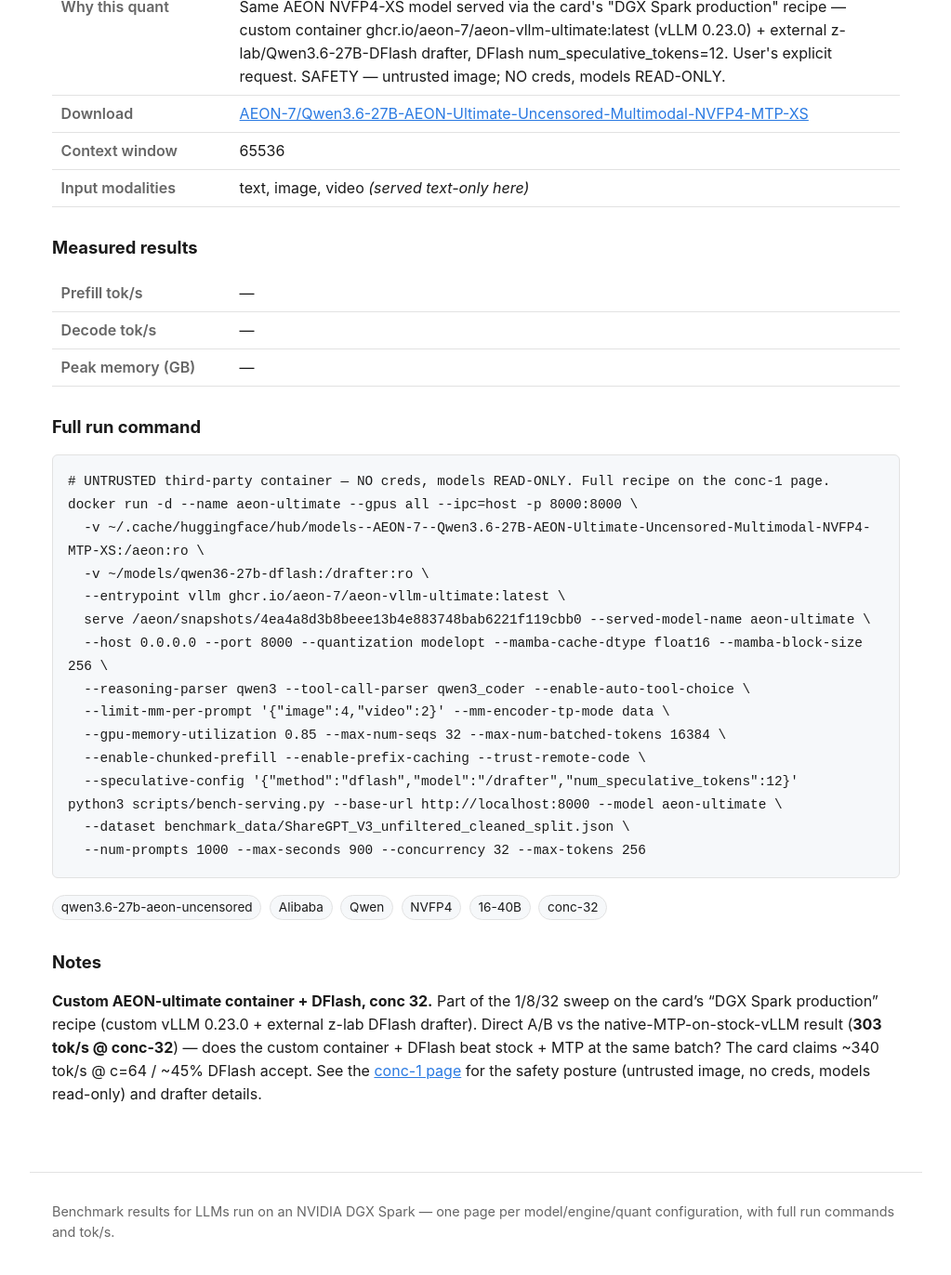
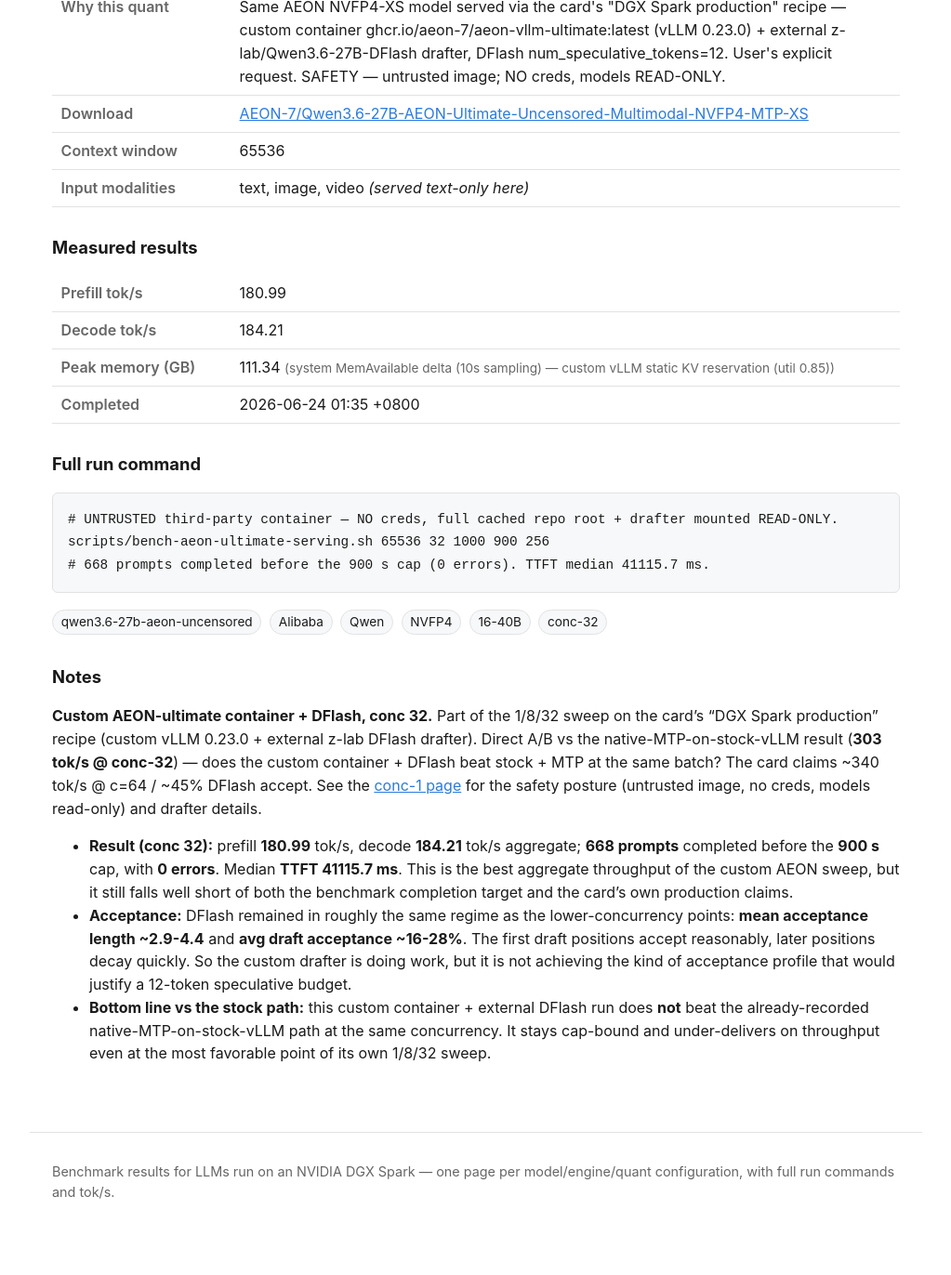
Before and after one commit to yjsoon/autobench, a Jekyll site: the page built from _configs/qwen3-6-27b-aeon-uncensored-vllm-ultimate-dflash-c32.md, in a window 1280 px wide and 1400 px high, scrolled down 577 px. Shown: the top 1372 px of the window at 93% size, without its empty margins (128-1151 px from the left). Built offline with Jekyll 4.4.1, drawn with Linux system fonts in a browser that asks for light colours; some of the changed text lies outside the part shown.

Commit message:
Record AEON DFlash benchmark at conc 32

```diff
--- a/_configs/qwen3-6-27b-aeon-uncensored-vllm-ultimate-dflash-c32.md
+++ b/_configs/qwen3-6-27b-aeon-uncensored-vllm-ultimate-dflash-c32.md
@@ -15,23 +15,19 @@
 mm_served: false
 concurrency: 32
 tags: [qwen3.6-27b-aeon-uncensored, Alibaba, Qwen, NVFP4, 16-40B, conc-32]
-status: pending
+status: done
+prefill_toks: 180.99
+decode_toks: 184.21
+mem_gb: 111.34
+mem_source: system MemAvailable delta (10s sampling) — custom vLLM static KV reservation (util 0.85)
+spec_acceptance: 16-28% avg draft acceptance · mean acceptance length ~2.9-4.4 · per-position decay across 12 draft tokens
+measured_on: 2026-06-24
+completed_at: 2026-06-24 01:35 +0800
+engine_image: ghcr.io/aeon-7/aeon-vllm-ultimate:latest@sha256:be9e05a11da6e72607ab6f3e960993b253b673af0727005122a3266129a518e3
 run_command: |
-  # UNTRUSTED third-party container — NO creds, models READ-ONLY. Full recipe on the conc-1 page.
-  docker run -d --name aeon-ultimate --gpus all --ipc=host -p 8000:8000 \
-    -v ~/.cache/huggingface/hub/models--AEON-7--Qwen3.6-27B-AEON-Ultimate-Uncensored-Multimodal-NVFP4-MTP-XS:/aeon:ro \
-    -v ~/models/qwen36-27b-dflash:/drafter:ro \
-    --entrypoint vllm ghcr.io/aeon-7/aeon-vllm-ultimate:latest \
-    serve /aeon/snapshots/4ea4a8d3b8beee13b4e883748bab6221f119cbb0 --served-model-name aeon-ultimate \
-    --host 0.0.0.0 --port 8000 --quantization modelopt --mamba-cache-dtype float16 --mamba-block-size 256 \
-    --reasoning-parser qwen3 --tool-call-parser qwen3_coder --enable-auto-tool-choice \
-    --limit-mm-per-prompt '{"image":4,"video":2}' --mm-encoder-tp-mode data \
-    --gpu-memory-utilization 0.85 --max-num-seqs 32 --max-num-batched-tokens 16384 \
-    --enable-chunked-prefill --enable-prefix-caching --trust-remote-code \
-    --speculative-config '{"method":"dflash","model":"/drafter","num_speculative_tokens":12}'
-  python3 scripts/bench-serving.py --base-url http://localhost:8000 --model aeon-ultimate \
-    --dataset benchmark_data/ShareGPT_V3_unfiltered_cleaned_split.json \
-    --num-prompts 1000 --max-seconds 900 --concurrency 32 --max-tokens 256
+  # UNTRUSTED third-party container — NO creds, full cached repo root + drafter mounted READ-ONLY.
+  scripts/bench-aeon-ultimate-serving.sh 65536 32 1000 900 256
+  # 668 prompts completed before the 900 s cap (0 errors). TTFT median 41115.7 ms.
 ---
 
 **Custom AEON-ultimate container + DFlash, conc 32.** Part of the 1/8/32 sweep on the card's "DGX Spark
@@ -39,4 +35,14 @@
 [conc-1 page](qwen3-6-27b-aeon-uncensored-vllm-ultimate-dflash-c1) for the safety posture (untrusted
 image, no creds, models read-only) and drafter details.
 
-<!-- results pending -->
+- **Result (conc 32):** prefill **180.99** tok/s, decode **184.21** tok/s aggregate; **668 prompts**
+  completed before the **900 s** cap, with **0 errors**. Median **TTFT 41115.7 ms**. This is the best
+  aggregate throughput of the custom AEON sweep, but it still falls well short of both the benchmark
+  completion target and the card's own production claims.
+- **Acceptance:** DFlash remained in roughly the same regime as the lower-concurrency points:
+  **mean acceptance length ~2.9-4.4** and **avg draft acceptance ~16-28%**. The first draft positions
+  accept reasonably, later positions decay quickly. So the custom drafter is doing work, but it is not
+  achieving the kind of acceptance profile that would justify a 12-token speculative budget.
+- **Bottom line vs the stock path:** this custom container + external DFlash run does **not** beat the
+  already-recorded native-MTP-on-stock-vLLM path at the same concurrency. It stays cap-bound and
+  under-delivers on throughput even at the most favorable point of its own 1/8/32 sweep.
```
